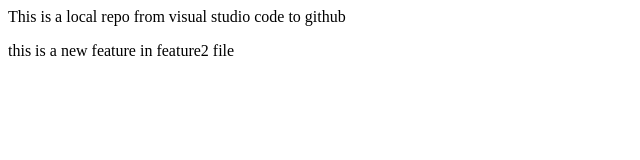
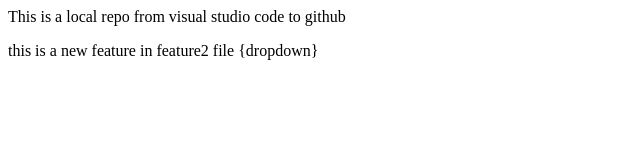
Before and after one commit to khubaibalikhan/localRepo, a plain HTML site: page index.html in a window 1280 px wide. Shown: the full height of the page, 0-640 px from the left. Drawn offline with Linux system fonts and the light colour scheme.

Commit message:
new dropdown in feature2

```diff
--- a/index.html
+++ b/index.html
@@ -1,2 +1,2 @@
 <p> This is a local repo from visual studio code  to github</p>
-<p>this  is a new feature in feature2 file</p>
+<p>this  is a new feature in feature2 file  {dropdown}</p>
```
